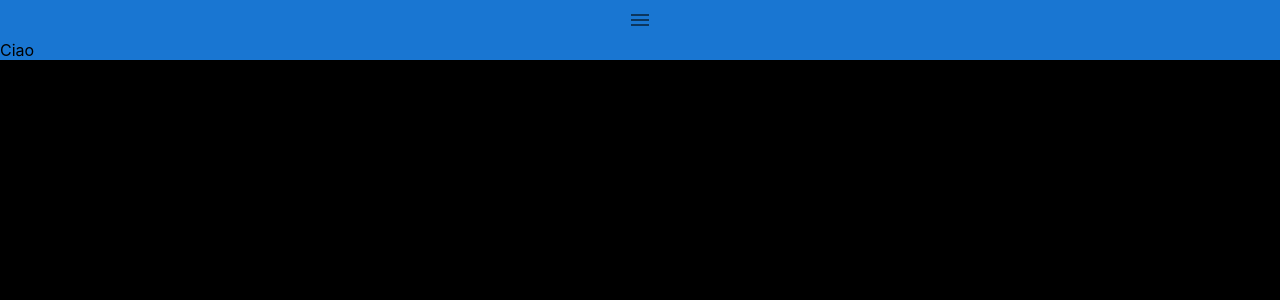
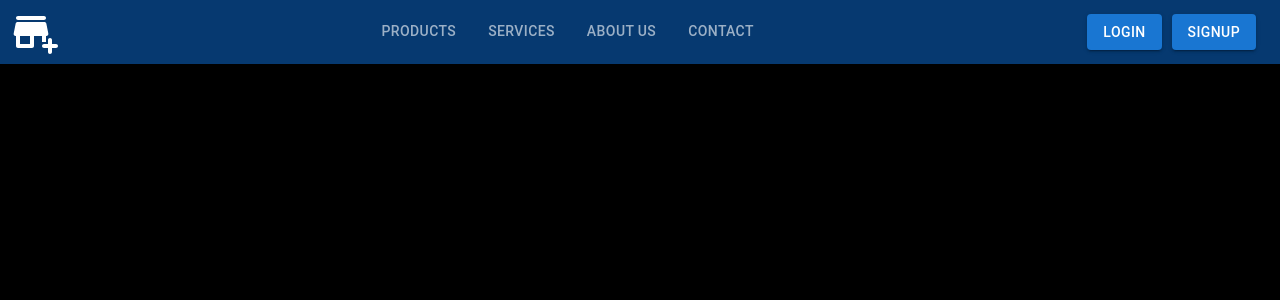
Before and after one commit to Nenne2000/ILiguriMuoionoPrima, a React (Create React App) app: page / in a window 1280 px wide. Shown: the top 300 px of the page. Built offline with nearby package versions, Linux system fonts and the light colour scheme.

Commit message:
header migliore

```diff
--- a/src/App.js
+++ b/src/App.js
@@ -1,14 +1,14 @@
 import React, {useState} from "react";
 
-import Navbar from "./components/Navbar";
 import GlobaStyle from "./components/Globalstyle";
+import Header from "./components/Header";
 
 const App = () => {
 
   return (
     <>
       <GlobaStyle />
-      <Navbar />
+      <Header />
     </>
   );
 }
--- /dev/null
+++ b/src/components/Drawer.js
@@ -0,0 +1,42 @@
+import React, { useState } from "react";
+import {
+  Drawer,
+  IconButton,
+  List,
+  ListItemButton,
+  ListItemIcon,
+  ListItemText,
+} from "@mui/material";
+import MenuIcon from "@mui/icons-material/Menu";
+const pages = ["Products", "Services", "ABoutUs", "ContactUs"];
+const DrawerComp = () => {
+  const [openDrawer, setOpenDrawer] = useState(false);
+
+  return (
+    <React.Fragment>
+      <Drawer
+        anchor="left"
+        open={openDrawer}
+        onClose={() => setOpenDrawer(false)}
+      >
+        <List>
+          {pages.map((page, index) => (
+            <ListItemButton key={index}>
+              <ListItemIcon>
+                <ListItemText>{page}</ListItemText>
+              </ListItemIcon>
+            </ListItemButton>
+          ))}
+        </List>
+      </Drawer>
+      <IconButton
+        sx={{ color: "white", marginLeft: "auto" }}
+        onClick={() => setOpenDrawer(!openDrawer)}
+      >
+        <MenuIcon color="white" />
+      </IconButton>
+    </React.Fragment>
+  );
+};
+
+export default DrawerComp;
--- /dev/null
+++ b/src/components/Header.js
@@ -0,0 +1,61 @@
+import React, { useState } from "react";
+import {
+  AppBar,
+  Button,
+  Tab,
+  Tabs,
+  Toolbar,
+  Typography,
+  useMediaQuery,
+  useTheme,
+} from "@mui/material";
+import AddBusinessRoundedIcon from "@mui/icons-material/AddBusinessRounded";
+import DrawerComp from "./Drawer";
+const Header = () => {
+  const [value, setValue] = useState();
+  const theme = useTheme();
+  console.log(theme);
+  const isMatch = useMediaQuery(theme.breakpoints.down("md"));
+  console.log(isMatch);
+
+  return (
+    <React.Fragment>
+      <AppBar sx={{ background: "#063970" }}>
+        <Toolbar>
+          <AddBusinessRoundedIcon sx={{ transform: "scale(2)" }} />
+          {isMatch ? (
+            <>
+              <Typography sx={{ fontSize: "2rem", paddingLeft: "10%" }}>
+                Shoppee
+              </Typography>
+              <DrawerComp />
+            </>
+          ) : (
+            <>
+              <Tabs
+                sx={{ marginLeft: "auto" }}
+                indicatorColor="secondary"
+                textColor="inherit"
+                value={value}
+                onChange={(e, value) => setValue(value)}
+              >
+                <Tab label="Products" />
+                <Tab label="Services" />
+                <Tab label="About Us" />
+                <Tab label="Contact" />
+              </Tabs>
+              <Button sx={{ marginLeft: "auto" }} variant="contained">
+                Login
+              </Button>
+              <Button sx={{ marginLeft: "10px" }} variant="contained">
+                SignUp
+              </Button>
+            </>
+          )}
+        </Toolbar>
+      </AppBar>
+    </React.Fragment>
+  );
+};
+
+export default Header;
```
